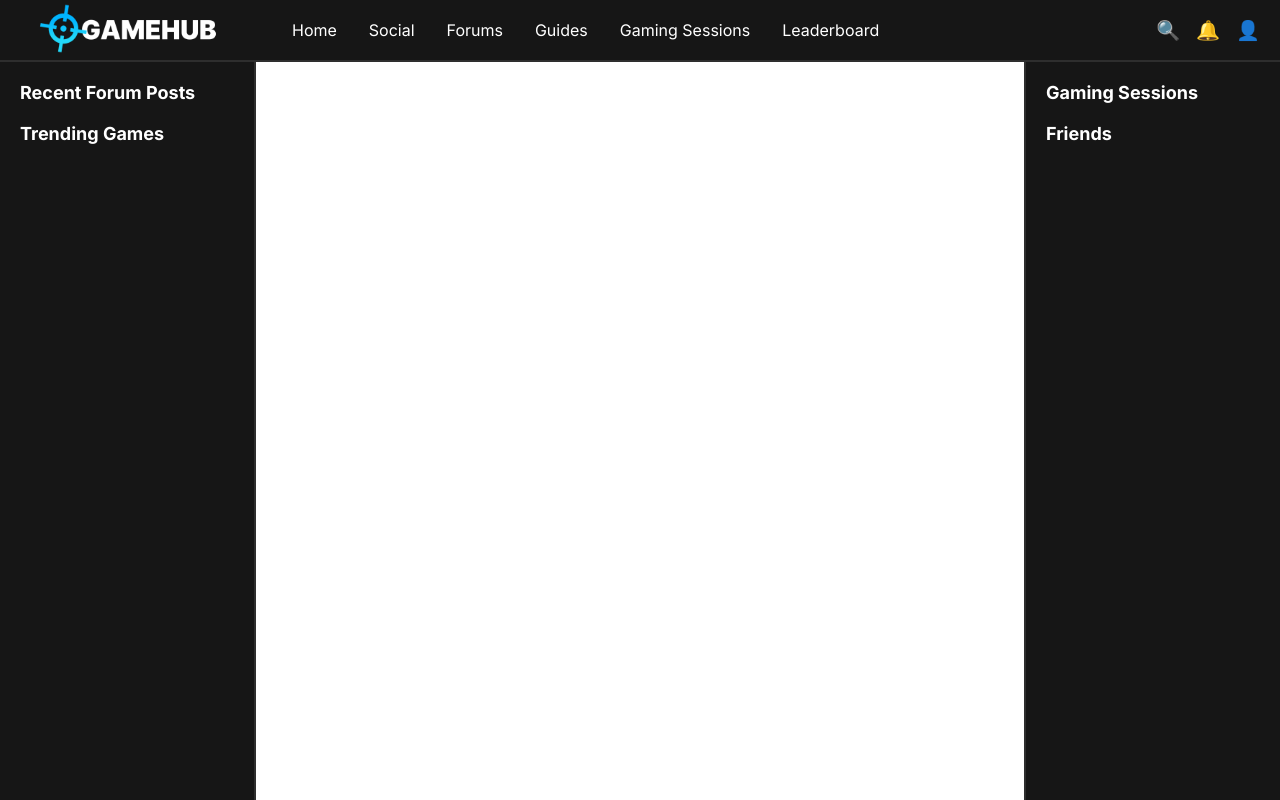
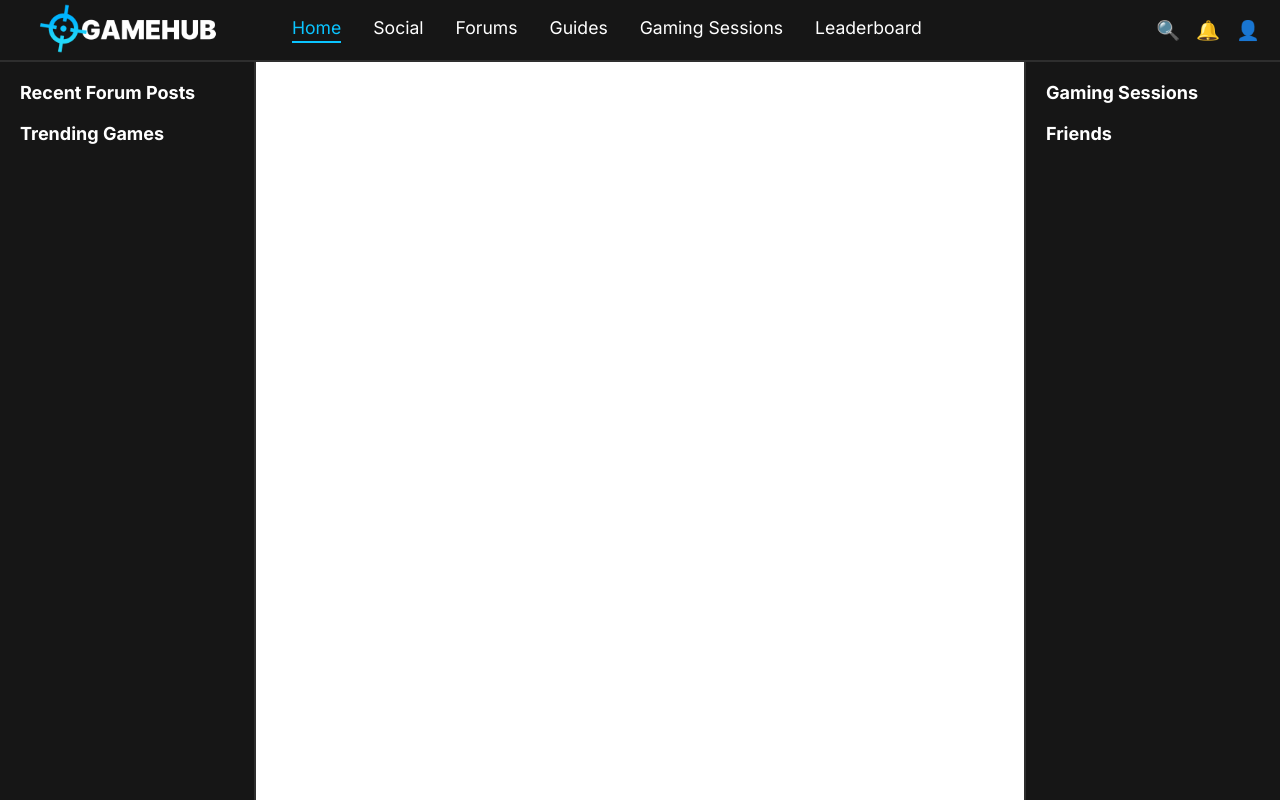
Before and after one commit to andresvpineros/game-hub-app-client, a Next.js app: page /home in a window 1280 px wide. Built offline with nearby package versions, Linux system fonts and the light colour scheme.

Commit message:
Add styling to navegation items in the navbar

```diff
--- a/src/shared/components/Navbar/Navbar.module.css
+++ b/src/shared/components/Navbar/Navbar.module.css
@@ -34,14 +34,48 @@
 }
 
 .link {
+  position: relative;
   margin: 0 1rem;
+  font-size: 1.1rem;
   color: #fff;
   text-decoration: none;
   transition: color 0.3s ease;
+  padding-bottom: 5px;
+}
+
+.link::after {
+  content: "";
+  position: absolute;
+  bottom: 0;
+  left: 0;
+  width: 100%;
+  height: 2px;
+  background-color: #0ac4ff;
+  transform: scaleX(0);
+  transition: transform 0.3s ease;
 }
 
 .link:hover {
-  color: #007bff;
+  color: #0ac4ff;
+}
+
+.link:hover::after {
+  transform: scaleX(1);
+}
+
+.link span.active {
+  color: #0ac4ff;
+}
+
+.link span.active::after {
+  content: "";
+  position: absolute;
+  bottom: 0;
+  left: 0;
+  width: 100%;
+  height: 2px;
+  background-color: #0ac4ff;
+  transform: scaleX(1);
 }
 
 .searchButton,
--- a/src/shared/components/Navbar/Navbar.tsx
+++ b/src/shared/components/Navbar/Navbar.tsx
@@ -4,6 +4,7 @@ import React from "react";
 import styles from "./Navbar.module.css";
 import Link from "next/link";
 import Image from "next/image";
+import { usePathname } from "next/navigation";
 
 const navItems = [
   { href: "/home", label: "Home" },
@@ -15,6 +16,8 @@ const navItems = [
 ];
 
 export default function Navbar() {
+  const pathname = usePathname();
+
   return (
     <nav className={styles.navbar}>
       <div className={styles.navSection + " " + styles.leftSection}>
@@ -25,7 +28,9 @@ export default function Navbar() {
       <div className={styles.navSection + " " + styles.centerSection}>
         {navItems.map((item) => (
           <Link key={item.href} href={item.href} className={styles.link}>
-            {item.label}
+            <span className={item.href === pathname ? styles.active : ""}>
+              {item.label}
+            </span>
           </Link>
         ))}
       </div>
```
